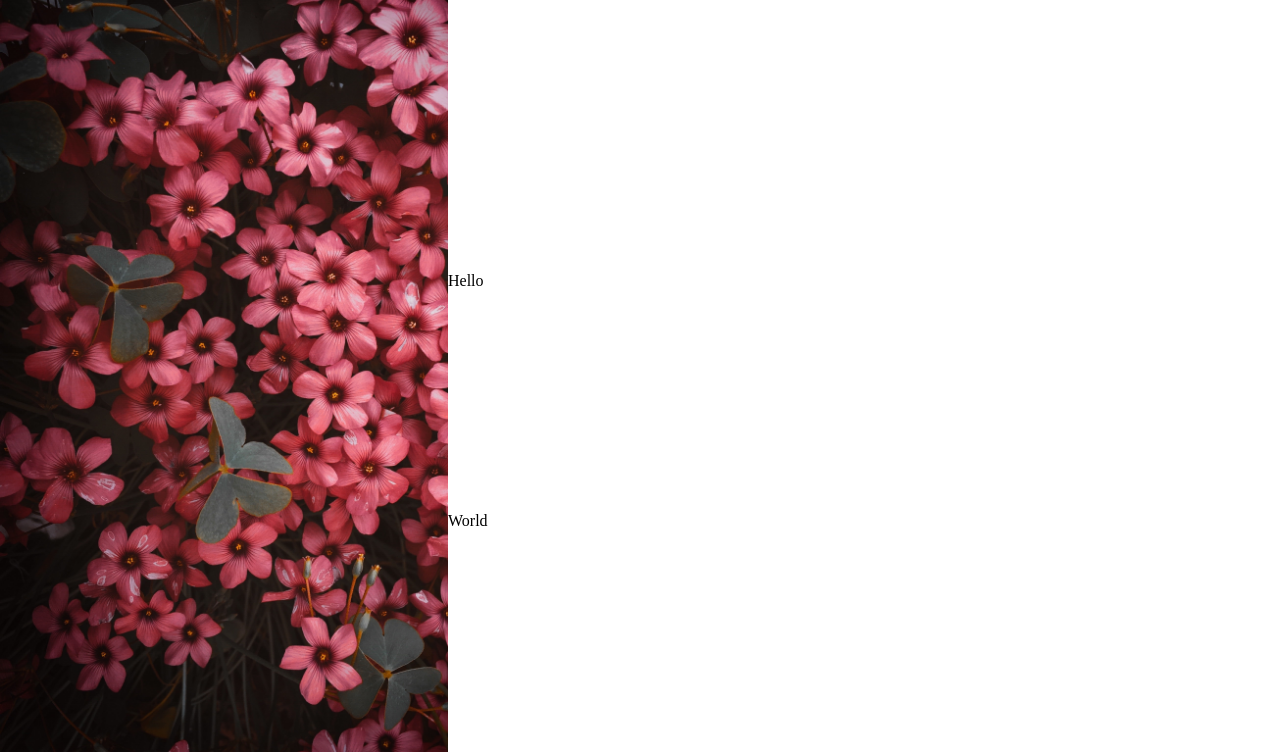
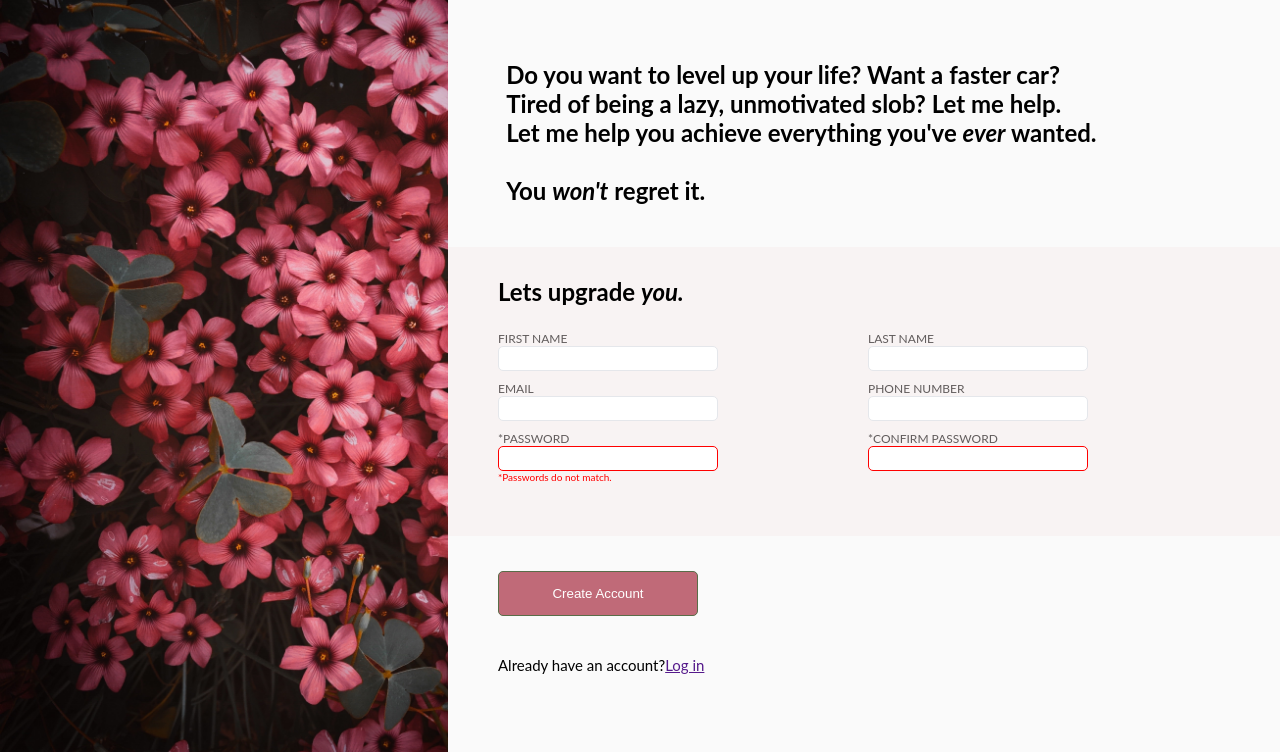
Before and after one commit to srt1017/Sign-up-Form, a plain HTML site: page index.html in a window 1280 px wide. Shown: the part 48-800 px from the top of the page. Drawn offline with Linux system fonts and the light colour scheme; a web font is replaced by a local one.

Commit message:
Layout of page complete. Added password matching functionality. Will add banner and logo.

```diff
--- a/index.html
+++ b/index.html
@@ -2,8 +2,10 @@
 <html lang="en">
 <head>
     <meta charset="UTF-8">
+    <script src="script.js"></script>
     <meta http-equiv="X-UA-Compatible" content="IE=edge">
     <meta name="viewport" content="width=device-width, initial-scale=1.0">
+    <link rel="stylesheet" href="https://use.typekit.net/wxr0huk.css">
     <title>Sign Up Form</title>
     <link rel="stylesheet" href="styles.css">
 </head>
@@ -13,9 +15,56 @@
             <h1>Hi</h1>
         </div>
         <div class="right">
-            <div class="first">Hi</div>
-            <div class="second">Hello</div>
-            <div class="third">World</div>
+            <div class="first"></div>
+            <div class="second">
+                <h2>
+                    Do you want to level up your life? Want a faster car? <br/>
+                    Tired of being a lazy, unmotivated slob? Let me help. <br/>
+                    Let me help you achieve everything you've <em>ever</em> wanted.
+                    <br><br/>
+                    You <em>won't</em> regret it.
+                </h2>
+            </div>
+            <div class="third">
+                <h2 style="margin-left: 50px; margin-top: 30px;">Lets upgrade <em><strong>you.</strong></em></h2>
+                <form action="" method="get" class="form-main-div">
+                    <div class="form-divsleft">
+                        <div class="form-div">
+                            <label for="firstName">FIRST NAME</label>
+                            <input type="text" id="firstName" name="first_name">
+                        </div>
+                        <div class="form-div">
+                            <label for="email">EMAIL</label>
+                            <input type="email" id="email" name="email">
+                        </div>
+                        <div class="form-div">
+                            <label for="password">*PASSWORD</label>
+                            <input type="password" id="password" name="password" required>
+                            <p id="error"></p>
+                        </div>
+                    </div>
+                    <div class="form-divsright">
+                        <div class="form-div">
+                            <label for="lastName">LAST NAME</label>
+                            <input type="text" id="lastName" name="last_name">
+                        </div>
+                        <div class="form-div">
+                            <label for="phoneNum">PHONE NUMBER</label>
+                            <input type="tel" id="phoneNum" name="phoneNum">
+                        </div>
+                        <div class="form-div">
+                            <label for="confirmPassword">*CONFIRM PASSWORD</label>
+                            <input type="password" id="confirmpassword" name="confirmPassword" required>
+                        </div>
+                    </div>
+                </form>
+            </div>
+            <div class="fourth">
+                <button type="submit" class="btn btn-flower">Create Account</button>
+                <div class="hyperlink">
+                    <p>Already have an account?<a href="">Log in</a></p>
+                </div>
+            </div>
         </div>
     </div>
 
--- /dev/null
+++ b/script.js
@@ -0,0 +1,16 @@
+document.addEventListener("DOMContentLoaded", function(){
+    let password = document.querySelector("#password").value;
+    let confirmpassword = document.querySelector("#confirmpassword").value;
+
+    let error = document.querySelector("#error");
+
+    if (password == "" && confirmpassword == ""){
+        error.innerHTML = "*Passwords do not match."
+    }
+
+    else if (password === confirmpassword) {
+        error.innerHTML = ""
+    }
+
+    console.log("hi")
+})
--- a/styles.css
+++ b/styles.css
@@ -31,18 +31,100 @@ h1{
 
 
 .right {
+    font-family: Lato;
     display: flex;
     flex-direction: column;
+    width: 65vw;
+    background-color: #fafafa;
 }
 
 .first {
-    height: 40vh;
+    height: 15vh;
 }
 
 .second {
-    height: 30vh;
+    height: 20vh;
+    display: flex;
+    justify-content: flex-start;
+    margin-left: 7%;
+    margin-bottom: 5%;
+
 }
 
 .third {
-    height: 30vh;
+    height: 40vh;
+    background-color: rgb(248, 243, 243);
+
 }
+
+.form-main-div {
+    display: flex;
+    flex-direction: row;
+    width: 60%;
+    margin-left: 50px;
+    justify-content: space-between;
+
+}
+
+.fourth {
+    height: 30vh
+}
+
+.form-div {
+    display: flex;
+    flex-direction: column;
+    margin-bottom: 10px;
+    ;
+}
+
+.form-divsright {
+    margin-left: 150px;
+}
+
+.form-divsleft, .form-divsright {
+    margin-top: 25px;
+}
+
+input {
+    width: 220px;
+    border: 1px solid #e5e7eb;
+    height: 25px;
+    border-radius: 5px;
+}
+
+input:focus {
+    border: 1px solid blue;
+    outline: none;
+}
+
+input:required:invalid {
+    border: 1px solid red;
+    outline: none;
+}
+
+label {
+    font-size: 12px;
+    color: rgb(97, 92, 92);
+}
+
+#error {
+    color: red;
+    font-size: 10px;
+}
+
+.btn-flower {
+    background-color: rgb(192, 106, 120);
+    color: white;
+    border: 1px solid #596d48;
+    border-radius: 5px;
+    height: 45px;
+    width: 200px;
+    margin-top: 35px;
+    margin-left: 50px;
+}
+
+.hyperlink {
+    margin-top: 40px;
+    margin-left: 50px;
+    font-size: 15px;
+}
```
